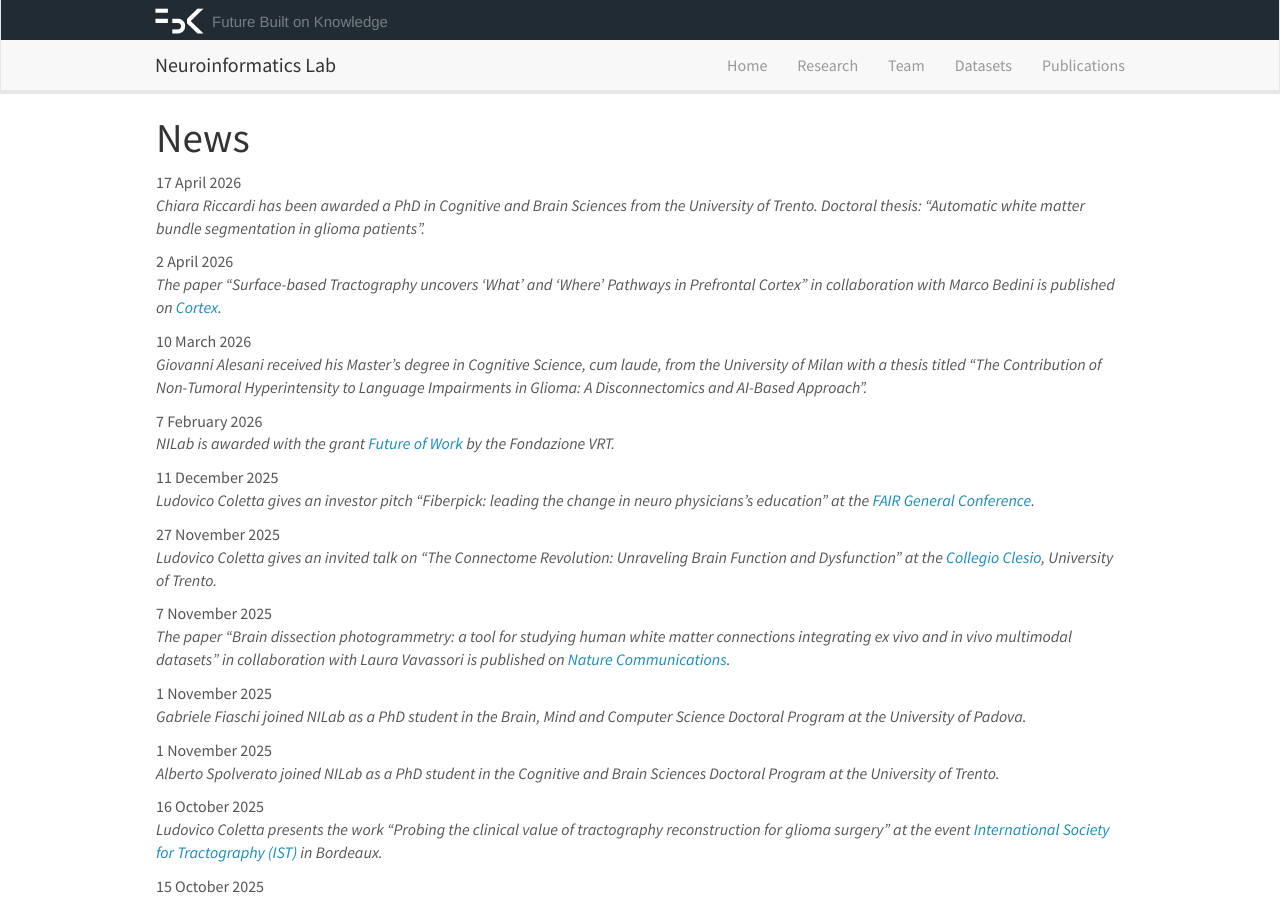
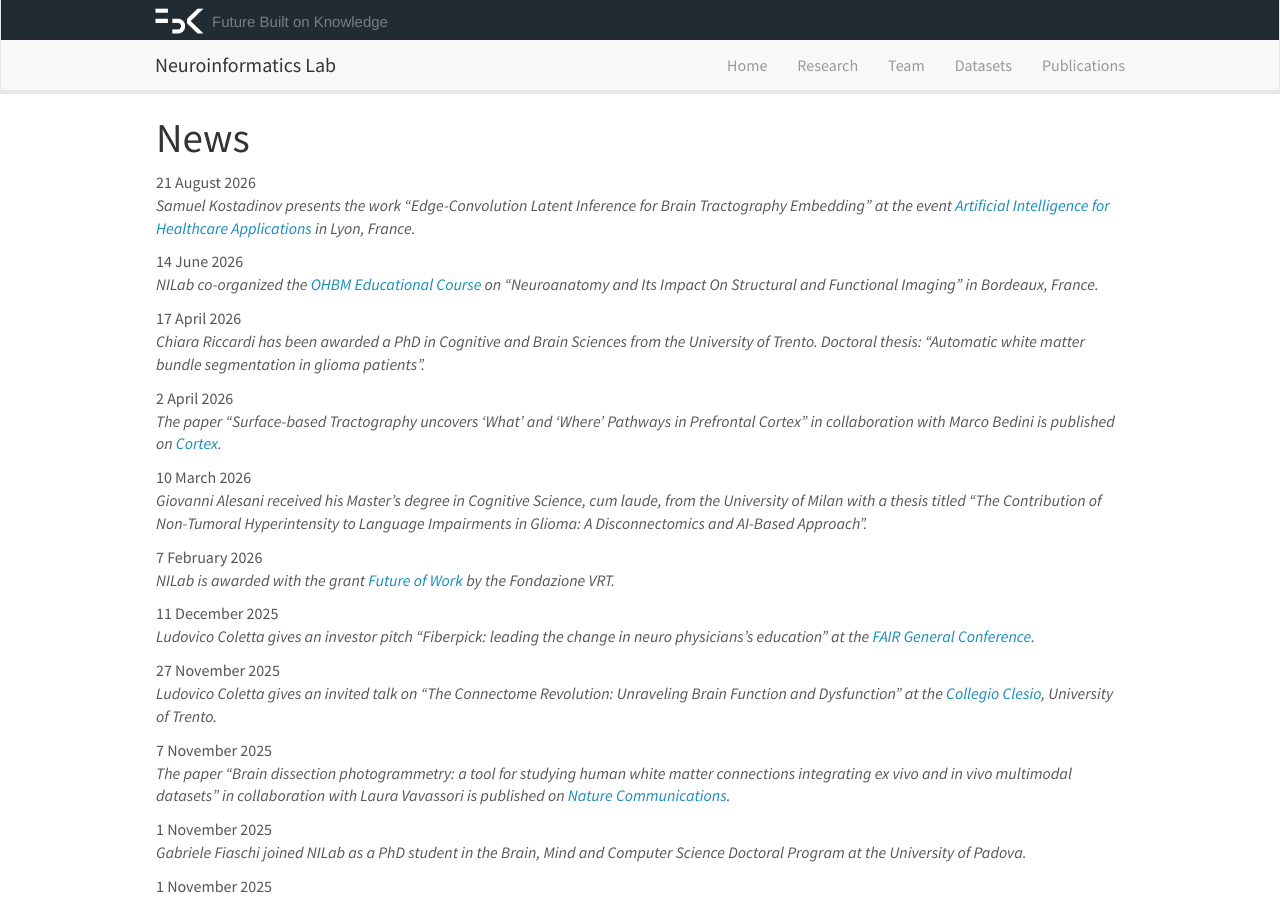
Before and after one commit to FBK-NILab/FBK-NILab.github.io, a Jekyll site: the page built from _pages/allnews.md, in a window 1280 px wide and 900 px high. Built offline with Jekyll 4.4.1, drawn with Linux system fonts in a browser that asks for light colours; nearby versions of some CDN libraries.

Commit message:
Update news.yml

```diff
--- a/_data/news.yml
+++ b/_data/news.yml
@@ -1,3 +1,11 @@
+
+- date: 21 August 2026
+  headline: |
+    Samuel Kostadinov presents the work "Edge-Convolution Latent Inference for Brain Tractography Embedding" at the event <a href='https://aida.unicas.it/AIHA2026/'>Artificial Intelligence for Healthcare Applications</a> in Lyon, France.
+
+- date: 14 June 2026
+  headline: |
+    NILab co-organized the <a href='https://nilab.fbk.eu/ohbm-2026-neuroanatomy/'>OHBM Educational Course</a> on "Neuroanatomy and Its Impact On Structural and Functional Imaging" in Bordeaux, France.
 
 - date: 17 April 2026
   headline: |
```
